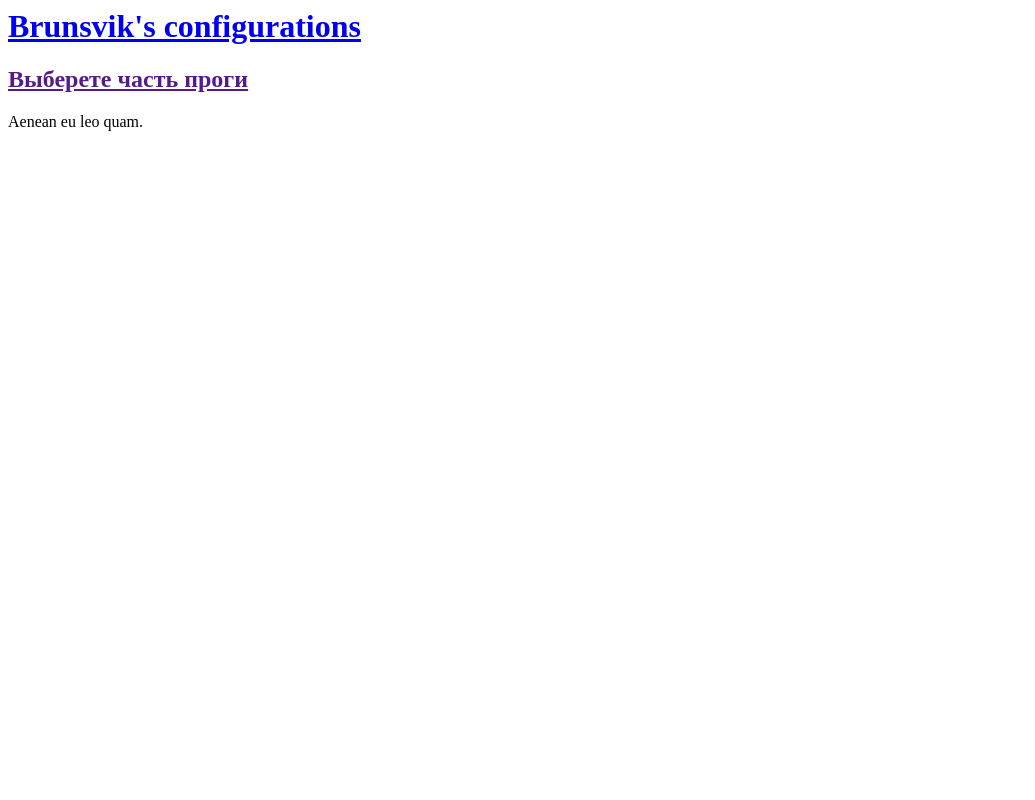
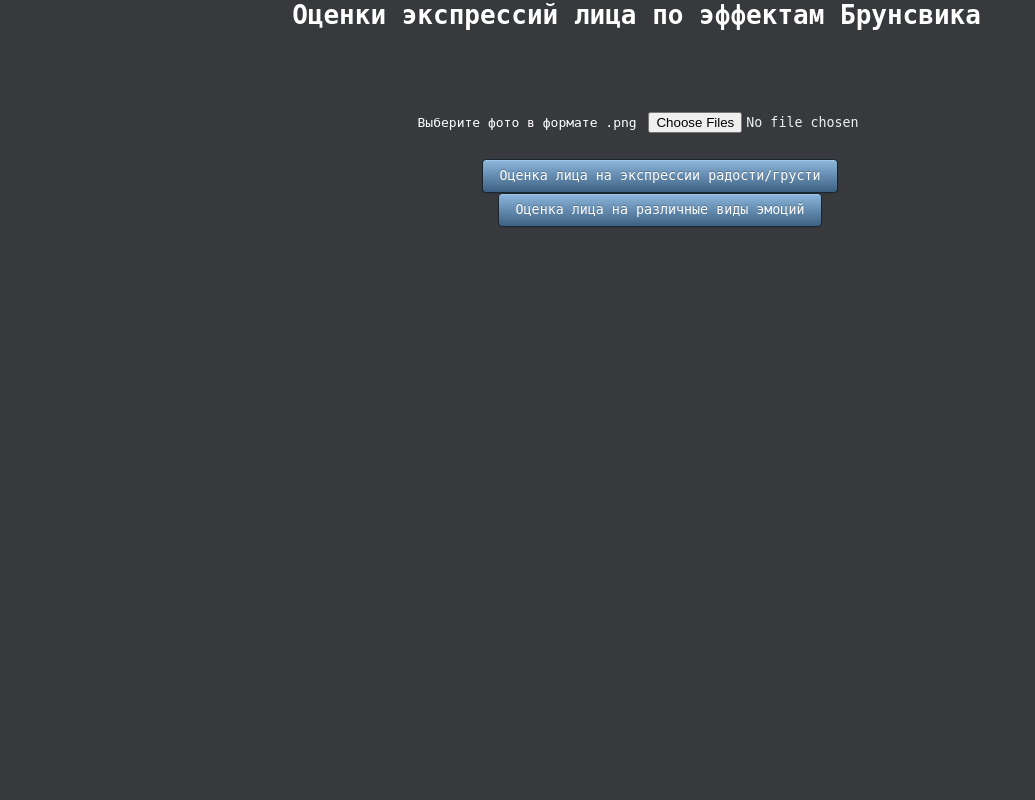
Before and after one commit to Victoria1349/brunsvik, a Django app: page / in a window 1280 px wide. Shown: the whole page, without its empty margins (0-1035 px from the left). Run offline with Django 3.2, Linux system fonts and the light colour scheme.

Commit message:
html + css

```diff
--- a/brunsvik/templates/blog/post_list.html
+++ b/brunsvik/templates/blog/post_list.html
@@ -1,12 +1,29 @@
+<!DOCTYPE html>
 <html>
 	<head>
-        <title>Brunsvik</title>
+		<title>Эффекты Брунсвика</title>
+		<meta charset="utf-8">
+		<link rel="stylesheet" type="text/css" href="style.css">
 	</head>
+
 	<body>
+		<center>
+			<header>
+				<h1>Оценки экспрессий лица по эффектам Брунсвика</h1>
+			</header>
+
+			<form>
 				<div>
-            <h1><a href="/">Brunsvik's configurations</a></h1>
-            <h2><a href="">Выберете часть проги</a></h2>
-            <p>Aenean eu leo quam.</p>
+					<label>Выберите фото в формате .png</label>
+					<input type="file" multiple accept="image/png">
 				</div>
+
+				<div>
+					<button type="submit" onclick="alert('Спасибо');">Оценка лица на экспрессии радости/грусти</button>
+					<button type="submit" onclick="">Оценка лица на различные виды эмоций</button>
+				</div>
+			</form>
+		</center>
+
 	</body>
 </html>
--- /dev/null
+++ b/brunsvik/templates/blog/style.css
@@ -0,0 +1,161 @@
+:-moz-placeholder {
+    color: #7e7e7e;
+}
+
+::-webkit-input-placeholder {
+    color: #7e7e7e;
+}
+
+* {
+    margin: 0;
+    padding: 0;
+
+    font-family: monospace;
+}
+
+body {
+    width: 100%;
+    height: auto;
+    background-color: #37393c;
+    font-size: 1em;
+}
+
+img {
+    max-width: 100%;
+    height: auto;
+}
+
+div {
+    clear: both;
+    padding: 8px 0;
+    overflow: hidden;
+}
+
+form {
+    width : 50%;
+    margin-left : 25%;
+    margin-top: 50px;
+    float: left;
+
+    padding: 20px;
+
+    font-size: 13px;
+    display: inline-block;
+	background-color: #37393c;
+    color: white;
+
+}
+
+label {
+    color: rgb(255, 255, 255);
+}
+
+header {
+    color: rgb(255, 255, 255);
+    margin-right: 7px;
+    width: auto;
+}
+
+input {
+    display: inline-block;
+    width: 250px;
+    height: 18px;
+    padding: 4px;
+    line-height: 18px;
+    color: #efefef;
+    border: 1px solid #a4a4a4;
+	background-color: #202223;
+	-webkit-transition: border linear 0.2s, box-shadow linear 0.2s;
+	-moz-transition: border linear 0.2s, box-shadow linear 0.2s;
+	-ms-transition: border linear 0.2s, box-shadow linear 0.2s;
+	-o-transition: border linear 0.2s, box-shadow linear 0.2s;
+	transition: border linear 0.2s, box-shadow linear 0.2s;
+	-webkit-border-radius: 4px;
+	-moz-border-radius: 4px;
+	border-radius: 4px;
+}
+
+input:focus {
+    border: 1px solid #97b7d9;
+    outline: none;
+	-webkit-box-shadow: inset 0 2px 4px rgba(0, 0, 0, 0.5), 0 0 8px rgba(151, 183, 217, 0.6);
+	-moz-box-shadow: inset 0 2px 4px rgba(0, 0, 0, 0.5), 0 0 8px rgba(151, 183, 217, 0.6);
+	box-shadow: inset 0 2px 4px rgba(0, 0, 0, 0.5), 0 0 8px rgba(151, 183, 217, 0.6);
+}
+
+button {
+    display: inline-block;
+    width: auto;
+    height: auto;
+	background-color: #3d6182;
+    background-repeat: repeat-x;
+    background-image: -khtml-gradient(linear, left top, left bottom, from(#8db7dd), to(#3d6182));
+    background-image: -moz-linear-gradient(top, #8db7dd, #3d6182);
+    background-image: -ms-linear-gradient(top, #8db7dd, #3d6182);
+    background-image: -webkit-gradient(linear, left top, left bottom, color-stop(0%, #8db7dd), color-stop(100%, #3d6182));
+    background-image: -webkit-linear-gradient(top, #8db7dd, #3d6182);
+    background-image: -o-linear-gradient(top, #8db7dd, #3d6182);
+    background-image: linear-gradient(top, #8db7dd, #3d6182);
+    filter: progid:DXImageTransform.Microsoft.gradient(startColorstr='#8db7dd', endColorstr='#3d6182', GradientType=0);
+    text-shadow: 0 -1px 0 rgba(0, 0, 0, 0.25);
+    border: 1px solid #19252f;
+    padding: 8px 17px 9px;
+    color: white;
+    cursor: pointer;
+	-webkit-border-radius: 4px;
+	-moz-border-radius: 4px;
+	border-radius: 4px;
+	-webkit-box-shadow: inset 0 1px 0 rgba(255, 255, 255, 0.2), 0 1px 2px rgba(0, 0, 0, 0.05);
+    -moz-box-shadow: inset 0 1px 0 rgba(255, 255, 255, 0.2), 0 1px 2px rgba(0, 0, 0, 0.05);
+    box-shadow: inset 0 1px 0 rgba(255, 255, 255, 0.2), 0 1px 2px rgba(0, 0, 0, 0.05);
+    -webkit-transition: 0.1s linear all;
+    -moz-transition: 0.1s linear all;
+    -ms-transition: 0.1s linear all;
+    -o-transition: 0.1s linear all;
+    transition: 0.1s linear all;
+}
+
+input[type=file] {
+	background-color: #37393c;
+    height: 27px;
+    border: none;
+    margin-left: auto;
+}
+
+input[type=file]:focus, input[type=checkbox]:focus, select:focus {
+    outline: 1px dotted #666;
+}
+
+input[disabled] {
+    background-color: #343536;
+    border-color: #585858;
+    cursor: not-allowed;
+}
+
+button::-moz-focus-inner, input::-moz-focus-inner {
+    border: 0;
+    padding: 0;
+}
+
+ul {
+    list-style: none;
+    margin: 0;
+    padding: 0;
+    padding-top: 6px;
+    float: left;
+}
+
+ul li {
+    display: block;
+    width: 100%;
+    clear: both;
+    margin: 0;
+}
+
+ul li label {
+    float: none;
+    padding: 0;
+    width: auto;
+    margin: 0 0 0 8px;
+	color: #efefef;
+}
```
Lines whose indentation alone changed are shown as unchanged.
